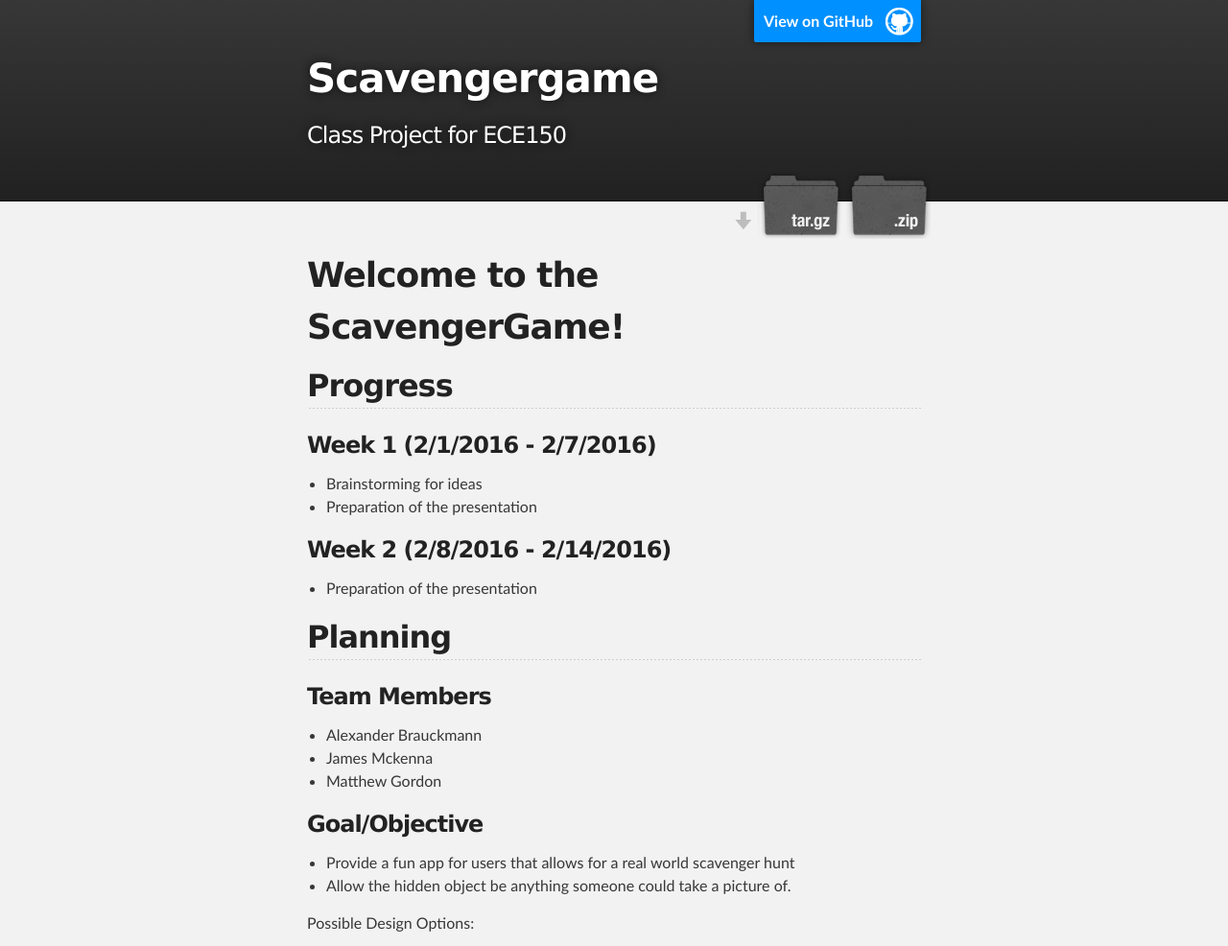
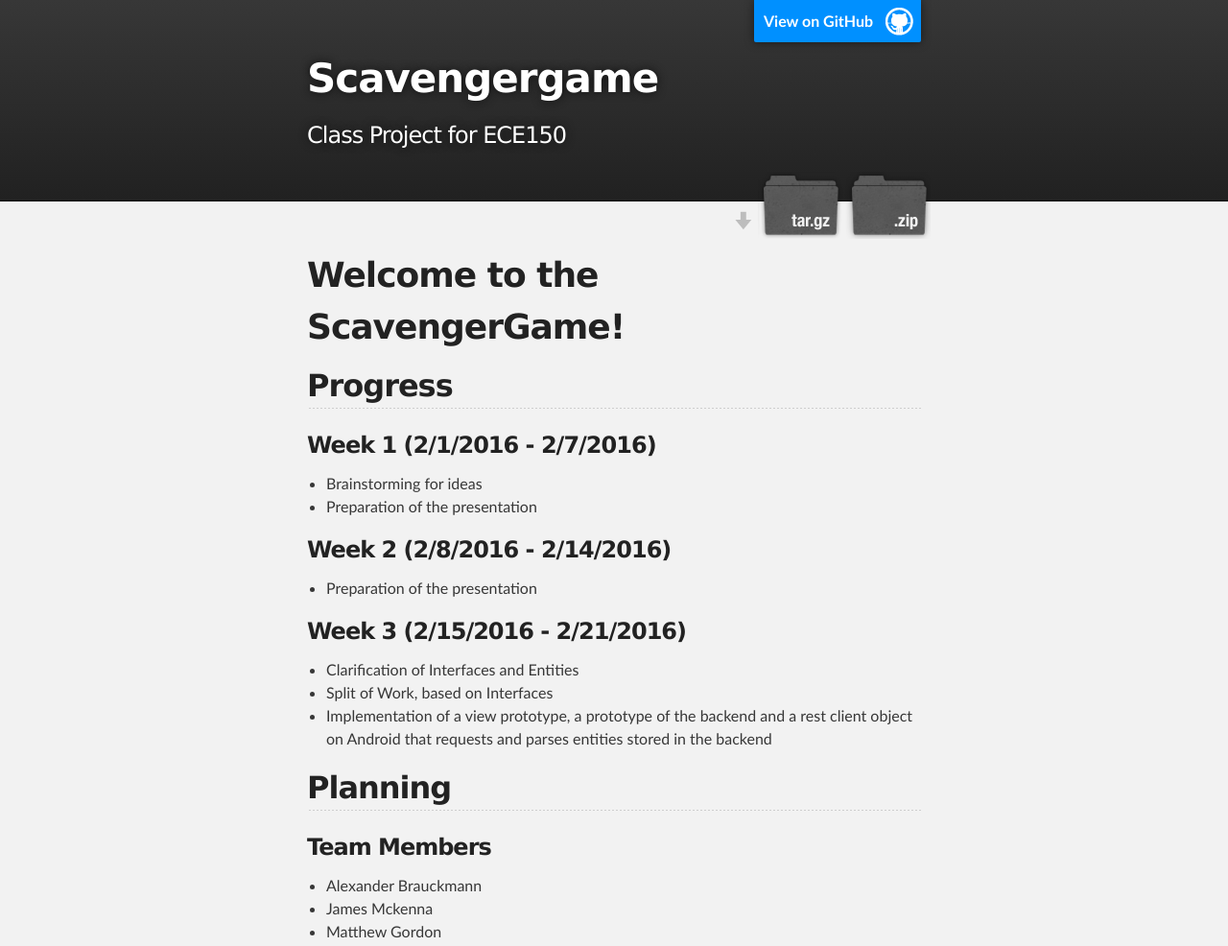
Before and after one commit to alexanderb14/AwesomeScavengerHunt, a plain HTML site: page index.html in a window 1280 px wide. Shown: the top 986 px of the page at 96% size. Drawn offline with Linux system fonts and the light colour scheme.

```diff
--- a/index.html
+++ b/index.html
@@ -50,6 +50,15 @@
 
 <ul>
 <li>Preparation of the presentation</li>
+</ul>
+
+<h3>
+<a id="week-3-2152016---2212016" class="anchor" href="#week-3-2152016---2212016" aria-hidden="true"><span aria-hidden="true" class="octicon octicon-link"></span></a>Week 3 (2/15/2016 - 2/21/2016)</h3>
+
+<ul>
+<li>Clarification of Interfaces and Entities</li>
+<li>Split of Work, based on Interfaces</li>
+<li>Implementation of a view prototype, a prototype of the backend and a rest client object on Android that requests and parses entities stored in the backend</li>
 </ul>
 
 <h2>
```
Also changed, not shown: params.json (+1 -1 lines).
